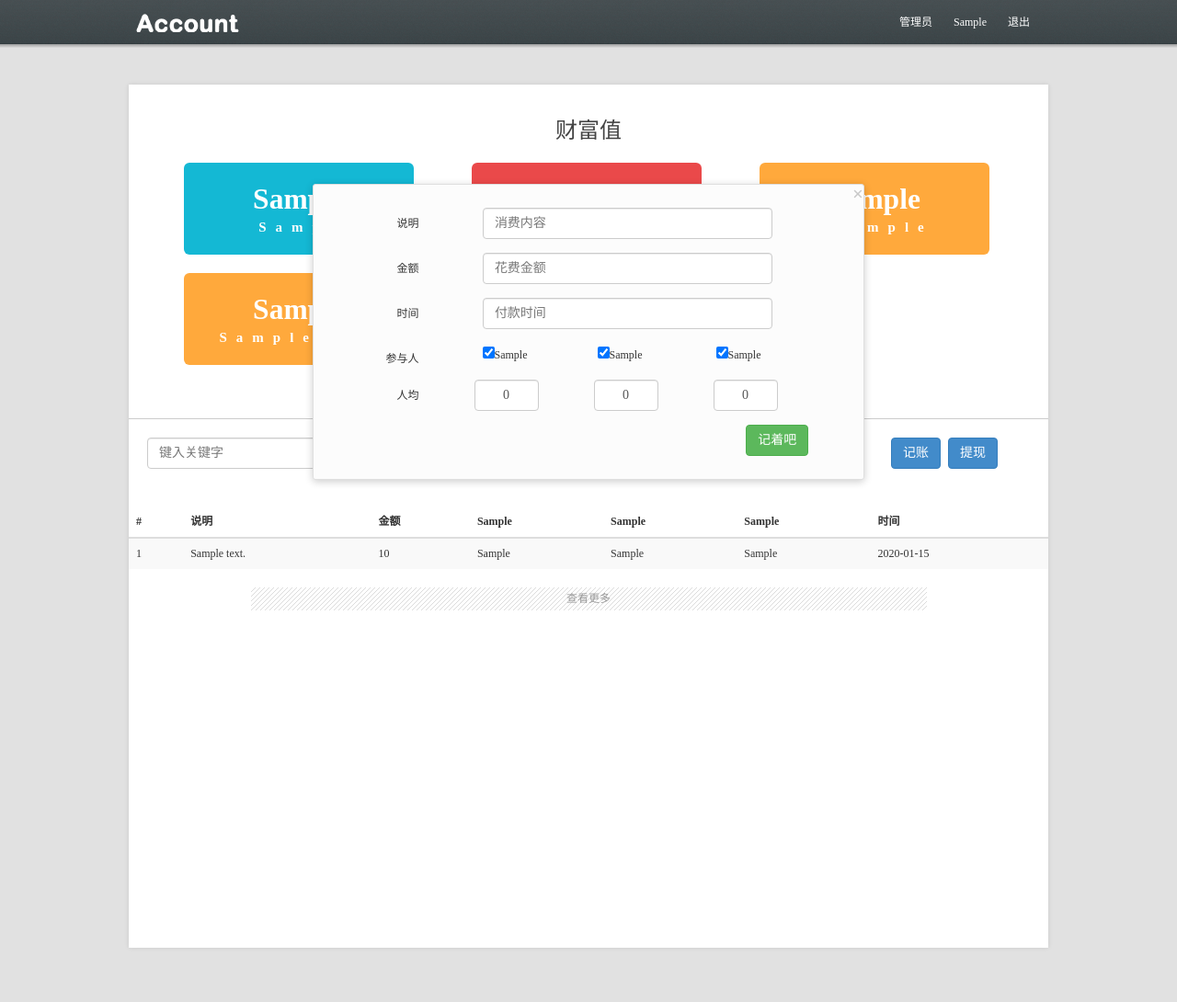
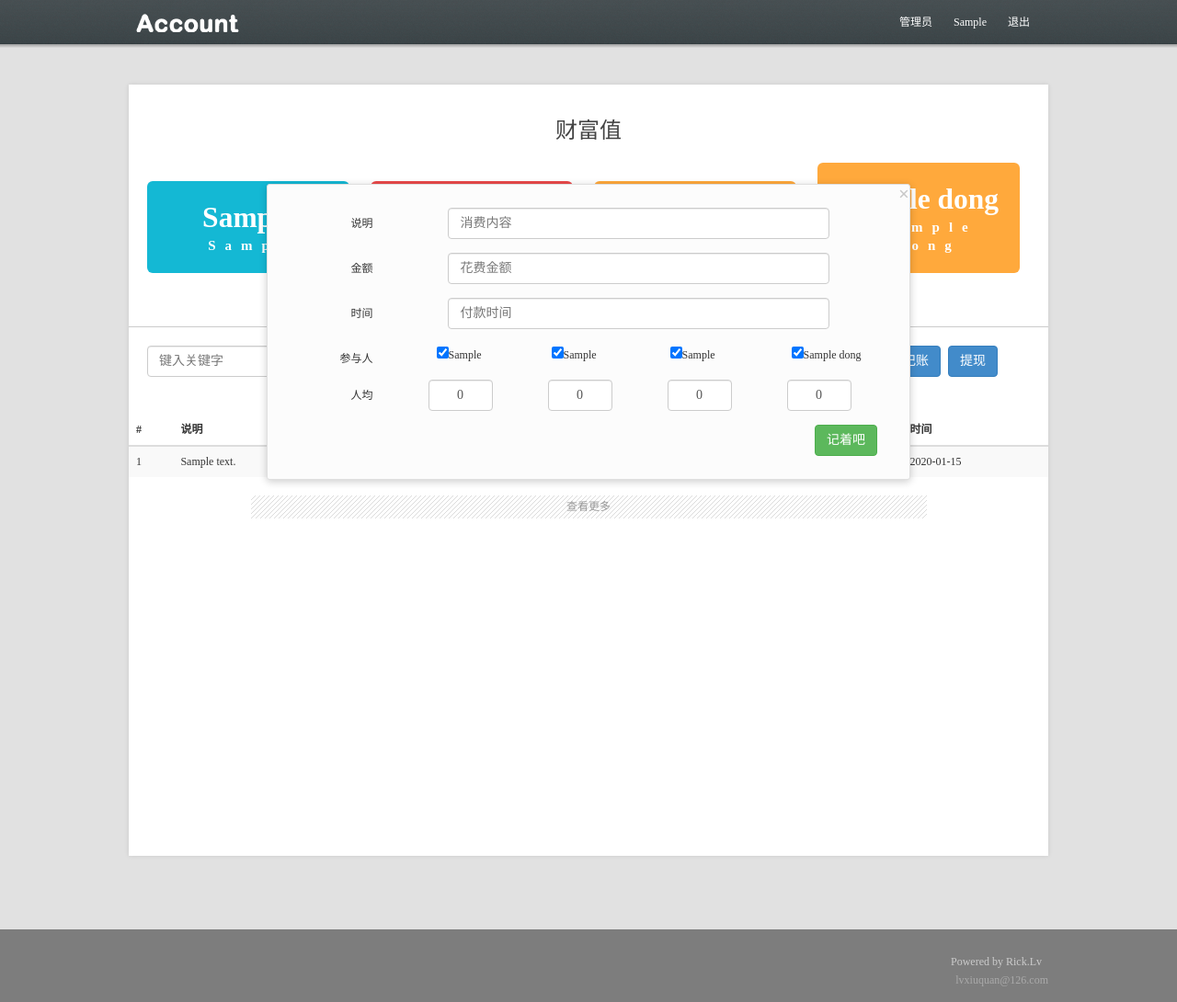
Before and after one commit to lvxiuquan/AccountBook, a Django app: template apps/account/template/account_list.html in a window 1280 px wide, after a click on "记账". Shown: the top 1090 px of the page at 92% size. Run offline with Django 3.2, Linux system fonts and the light colour scheme; a user stored in the database is signed in; tables that the repository leaves empty hold one stand-in row (values such as "Sample post"); the template is opened without the code that fills it: most values are stand-ins (such as "Sample title", 1, 10 or a date in 2020).

Commit message:
The second edition

```diff
--- a/apps/account/template/account_list.html
+++ b/apps/account/template/account_list.html
@@ -66,7 +66,7 @@
                     </div>
                     <div class="span3">
                         <div class="stat s3">
-                            <h2>{{presents.xu}}</h2>
+                            <h2>{{presents.dong}}</h2>
                             <h6>{{Account.dong}}</h6>
                         </div>
                     </div>
@@ -99,6 +99,7 @@
                         <th>{{Account.lv}}</th>
                         <th>{{Account.yu}}</th>
                         <th>{{Account.xu}}</th>
+                        <th>{{Account.dong}}</th>
                         <th>时间</th>
                     </tr>
                 </thead>
@@ -111,6 +112,7 @@
                         <td>{{account.lv}}</td>
                         <td>{{account.yu}}</td>
                         <td>{{account.xu}}</td>
+                        <td>{{account.dong}}</td>
                         <td>{{account.time|date:"Y-m-d"}}</td>
                     </tr>
                     {% endfor %}
@@ -170,6 +172,9 @@
                     <label class="offset_3">
                         <input type="checkbox" class="user_check" data-id="amount_3" checked="checked">{{Account.xu}}
                     </label>
+                    <label class="offset_4">
+                        <input type="checkbox" class="user_check" data-id="amount_4" checked="checked">{{Account.dong}}
+                    </label>
                 </div>
             </div>
             <div class="form-group">
@@ -183,6 +188,9 @@
                     </div>
                     <div class="col-xs-2 left-offset-2">
                         <input type="text" class="form-control text-center amount" id="amount_3" value="0">
+                    </div>
+                    <div class="col-xs-2 left-offset-2">
+                        <input type="text" class="form-control text-center amount" id="amount_4" value="0">
                     </div>
                 </div>
             </div>
--- a/libs/facility/initializer.py
+++ b/libs/facility/initializer.py
@@ -4,7 +4,7 @@
 import MySQLdb
 
 def create_local_mysql():
-    conn = MySQLdb.connect(host = "121.40.201.212",
+    conn = MySQLdb.connect(host = "127.0.0.1",	#121.40.201.212
                            port = 3808,
                            user = "work",
                            passwd = "312312",
--- a/static/main/css/base.css
+++ b/static/main/css/base.css
@@ -39,7 +39,7 @@ body {background: #e1e1e1; font-size: 12px; font-family: 微软雅黑 !important
 .stats {margin: 0 auto;}
 .row-fluid {width: 100%; }
 .row-fluid:before, .row-fluid:after {display: table; line-height: 0; content: ""; }
-.row-fluid .span3 {margin-left: 0; width: 25%; display: inline-block; min-height: 30px; margin-left: 6%; -webkit-box-sizing: border-box; -moz-box-sizing: border-box; box-sizing: border-box; }
+.row-fluid .span3 {margin-left: 0; width: 22%; display: inline-block; min-height: 30px; margin-left: 20px; -webkit-box-sizing: border-box; -moz-box-sizing: border-box; box-sizing: border-box; }
 .stats h2,.stats h4,.stats h6{margin:10px 0;font-family:inherit;font-weight:bold;line-height:20px;color:inherit;text-rendering:optimizelegibility;}
 .stats h4{font-size:17.5px;}
 .stats{text-align:left;}
@@ -50,13 +50,14 @@ body {background: #e1e1e1; font-size: 12px; font-family: 微软雅黑 !important
 .stats .s2{background-color:#ea494a;color:#FFF;}
 .stats .s3{background-color:#ffa93c;color:#FFF;}
 
-.accounts {position: fixed; top: 25%; left: 50%; margin-left: -300px; width: 600px; height: auto; box-shadow: 0 2px 8px rgba(0,0,0,.2); background: #fcfcfc; border: 1px solid #dfdfdf; border-radius: 3px;display: none;}
+.accounts {position: fixed; top: 25%; left: 50%; margin-left: -350px; width: 700px; height: auto; box-shadow: 0 2px 8px rgba(0,0,0,.2); background: #fcfcfc; border: 1px solid #dfdfdf; border-radius: 3px;display: none;}
 .accounts .left-offset {margin-left: 50px;}
 .accounts .left-offset-2 {margin-left: 30px; width: 100px;}
 .accounts .offset-3 {margin-left: 15px;}
-.accounts .account_form{width: 80%;margin: 25px auto;}
+.accounts .account_form{width: 90%;margin: 25px auto;}
 .offset_1{margin-left: 39px;}
 .offset_2{margin-left: 73px;}
 .offset_3{margin-left: 77px;}
+.offset_4{margin-left: 80px;}
 
 .input_1{width: 80%;margin:0 auto;}
--- a/static/main/js/base.js
+++ b/static/main/js/base.js
@@ -16,6 +16,7 @@ main.base = {
         push_data.amount_1 = $("#amount_1").val();
         push_data.amount_2 = $("#amount_2").val();
         push_data.amount_3 = $("#amount_3").val();
+        push_data.amount_4 = $("#amount_4").val();
 
         if(push_data.description.length == 0){
             alert("消费内容不能为空");
```
Also changed, not shown: apps/account/account_api.py (+8 -6 lines).
